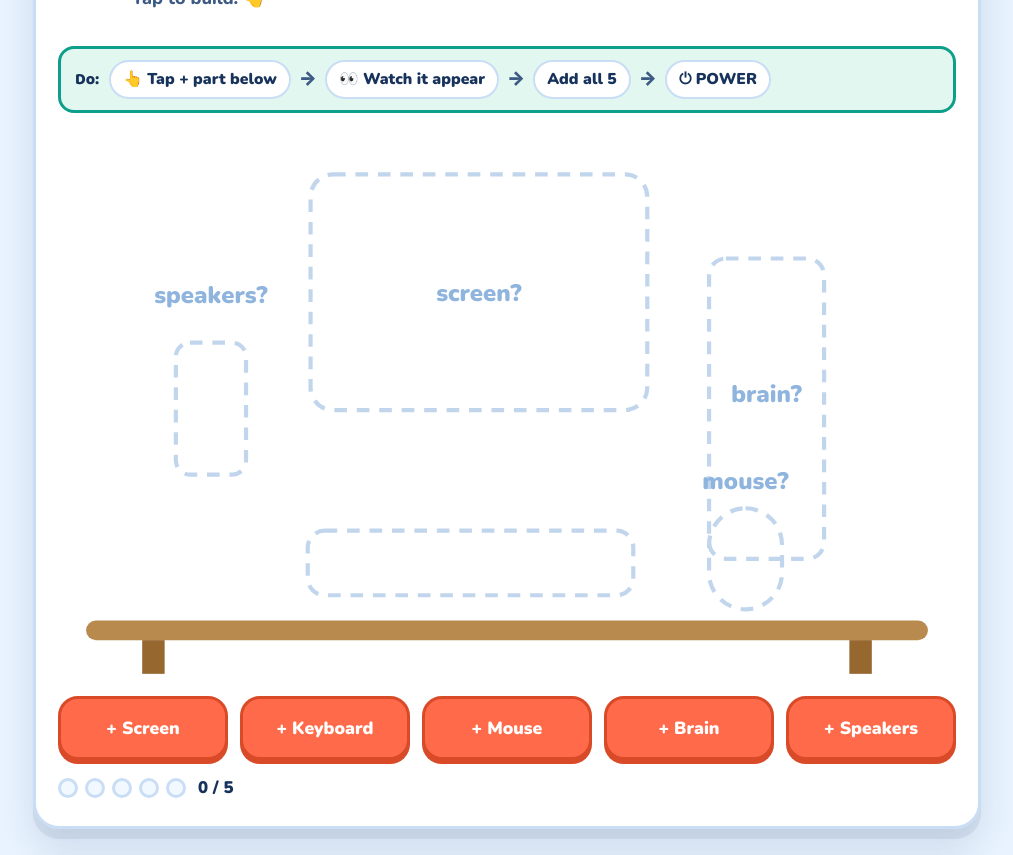
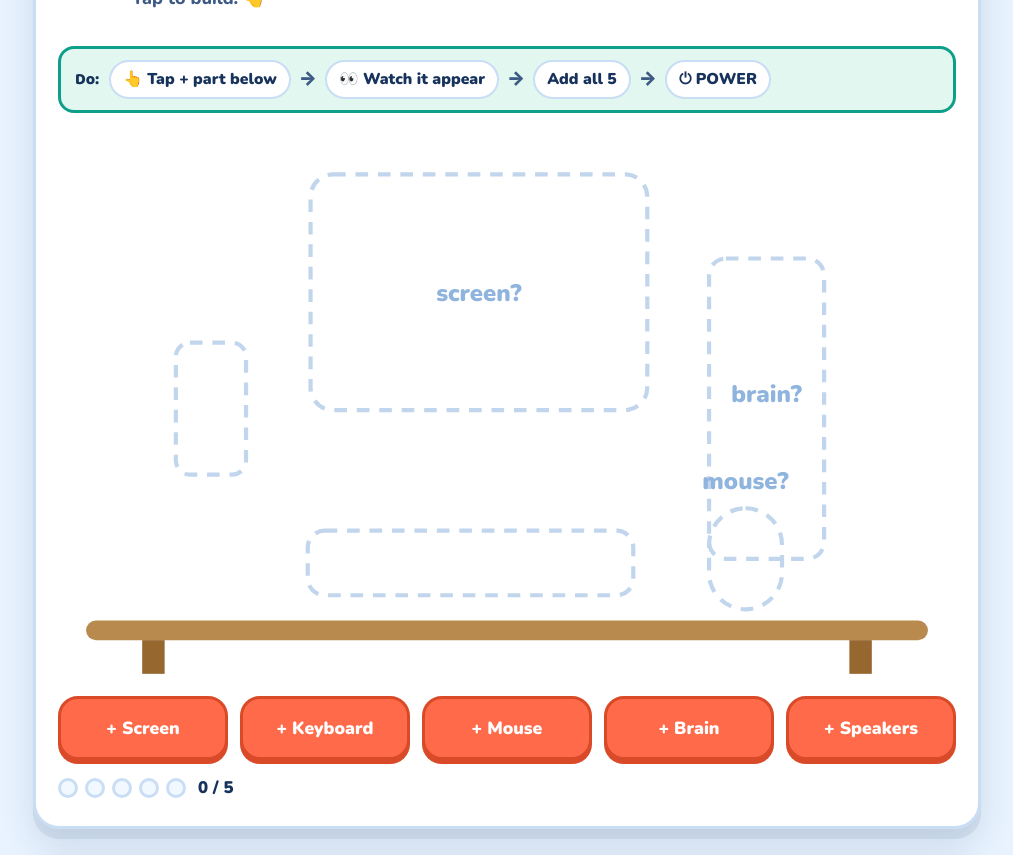
Before and after one commit to mandohikes/cs-ed-week-sims, a plain HTML site: page k2-what-is-a-computer-claude.html in a window 1280 px wide. Shown: the part 2720-3575 px from the top of the page, without its empty margins (133-1146 px from the left). Drawn offline with nearby package versions, Linux system fonts and the light colour scheme.

Commit message:
What Is a Computer: gate fix 48, remove speakers placeholder

```diff
--- a/k2-what-is-a-computer-claude.html
+++ b/k2-what-is-a-computer-claude.html
@@ -812,7 +812,6 @@
         <g fill="#8FB4DE" font-family="Nunito, sans-serif" font-weight="900" font-size="17" text-anchor="middle">
           <text x="300" y="128">screen?</text>
           <text x="505" y="200">brain?</text>
-          <text x="109" y="130">speakers?</text>
           <text x="490" y="262">mouse?</text>
         </g>
 
```
